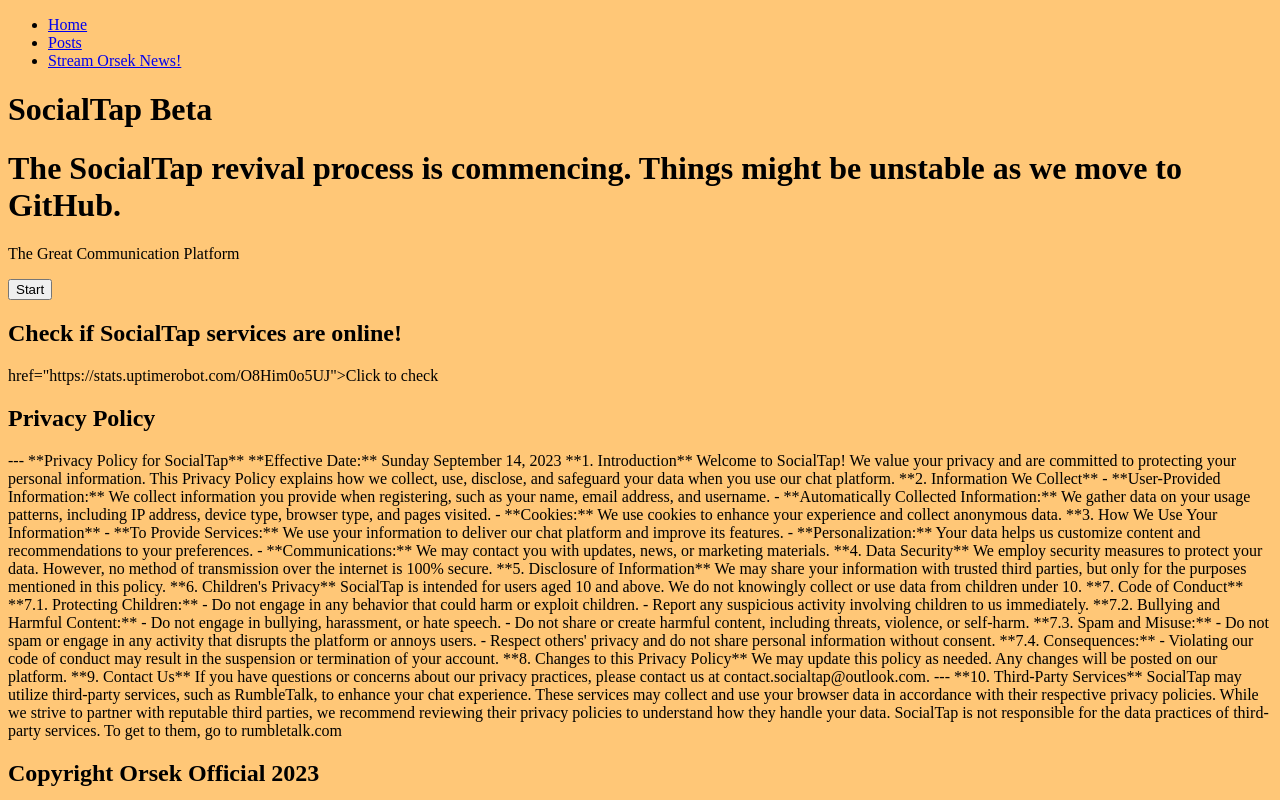
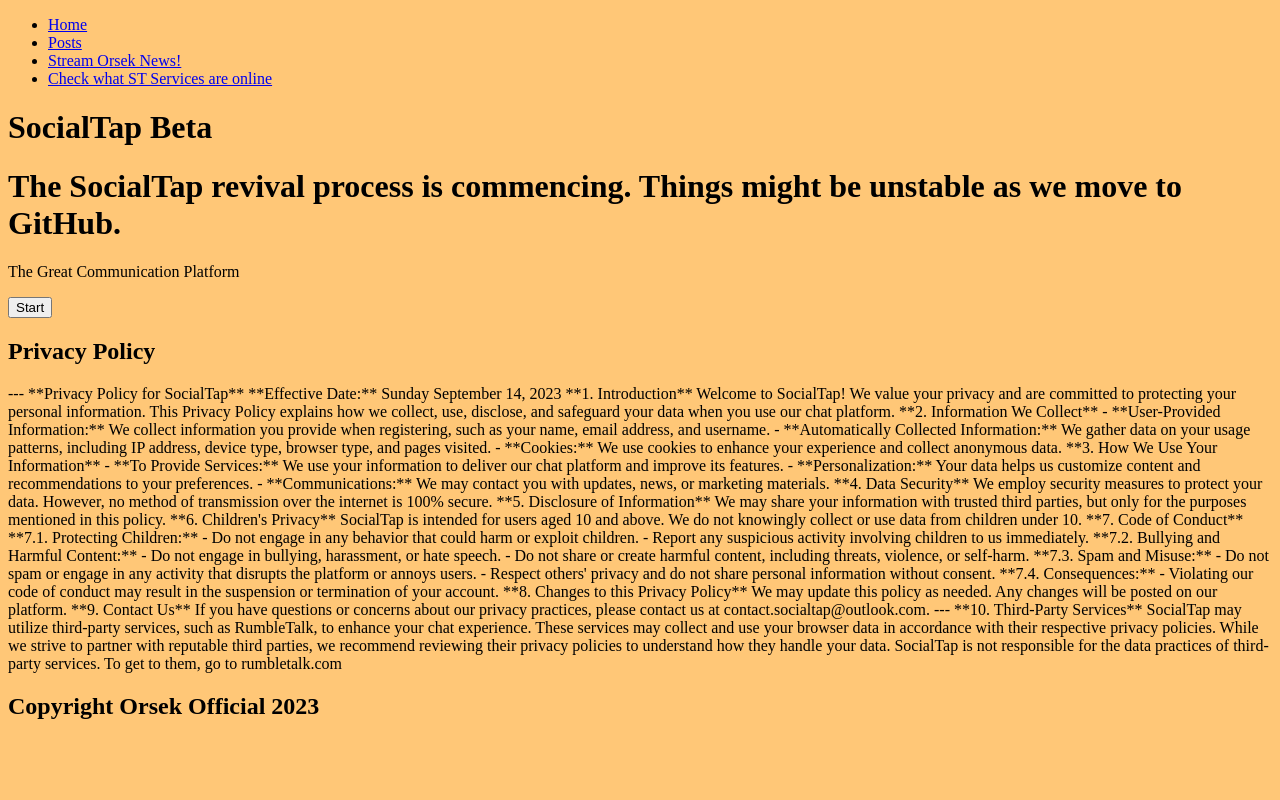
Before and after one commit to BrokenLatchhook/socialtap, a plain HTML site: page index.html in a window 1280 px wide. Drawn offline with Linux system fonts and the light colour scheme.

Commit message:
another bug fix

```diff
--- a/index.html
+++ b/index.html
@@ -18,6 +18,7 @@
             <li><a href="index.html">Home</a></li>
             <li><a href="posts.html">Posts</a></li>
             <li><a href="twitch.html">Stream Orsek News!</a></li>
+          <li><a href="https://stats.uptimerobot.com/O8Him0o5UJ">Check what ST Services are online</a></li>
 
         </ul>
     </nav>
@@ -35,8 +36,7 @@
   <button onclick="document.location='https://brokenlatchhook.github.io/socialtap/client/'">Start</button>
   <!-- VISA Tracking Code for socialtap.orsekofficial.repl.co --><script>(function(v,i,s,a,t){v[t]=v[t]||function(){(v[t].v=v[t].v||[]).push(arguments)};if(!v._visaSettings){v._visaSettings={}}v._visaSettings[a]={v:'1.0',s:a,a:'1',t:t};var b=i.getElementsByTagName('body')[0];var p=i.createElement('script');p.defer=1;p.async=1;p.src=s+'?s='+a;b.appendChild(p)})(window,document,'//app-worker.visitor-analytics.io/main.js','ac9f23bc-179a-11ee-b589-901b0edac50a','va')</script><!-- VISA Tracking Code for socialtap.orsekofficial.repl.co -->
   <script src="script.js"></script>
-<h2>Check if SocialTap services are online!</h2>
-  <a>href="https://stats.uptimerobot.com/O8Him0o5UJ">Click to check</a>
+
 <h2>Privacy Policy</h2>
   <p>
 ---
```
